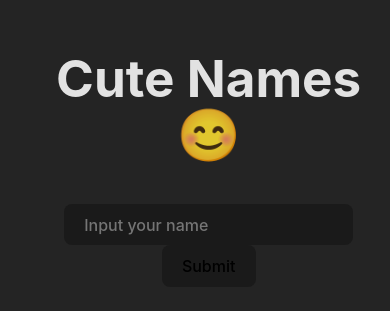
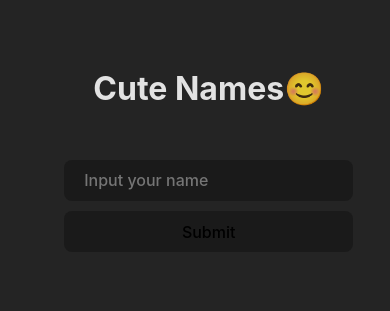
Before and after one commit to Kelvide/Basics-of-TypeScript, a website built with Vite: page index.html in a window 390 px wide. Shown: the part 255-566 px from the top of the page. Built offline with nearby package versions, Linux system fonts and the light colour scheme.

Commit message:
update: the styles on mobile

```diff
--- a/src/cuteNames.ts
+++ b/src/cuteNames.ts
@@ -2,8 +2,8 @@ import './style.css';
 
 document.querySelector<HTMLDivElement>('#cute')!.innerHTML = `
   <div>
-    <h1>Cute Names😊</h1>
-    <div class="card">
+    <h1 id="title">Cute Names😊</h1>
+    <div class="form">
         <input id="input_name" placeholder="Input your name"/>
         <button id="submit" type="button">Submit</button>
     </div>
--- a/src/style.css
+++ b/src/style.css
@@ -34,7 +34,12 @@ body {
 h1 {
   font-size: 3.2em;
   line-height: 1.1;
-  margin-bottom: 10px;
+}
+
+#title {
+  font-size: 2em;
+  line-height: 1.1;
+  text-align: center;
 }
 
 #app,
@@ -60,7 +65,8 @@ h1 {
   filter: drop-shadow(0 0 2em #3178c6aa);
 }
 
-.card {
+.card,
+.form {
   padding: 2em;
 }
 
@@ -99,6 +105,17 @@ button:focus-visible {
   outline: 4px auto -webkit-focus-ring-color;
 }
 
+@media (max-width: 460px) {
+  .form {
+    padding: 2em;
+    display: flex;
+    flex-direction: column;
+    gap: 10px;
+  }
+
+}
+
+
 /* @media (prefers-color-scheme: light) {
   :root {
     color: #213547;
```
